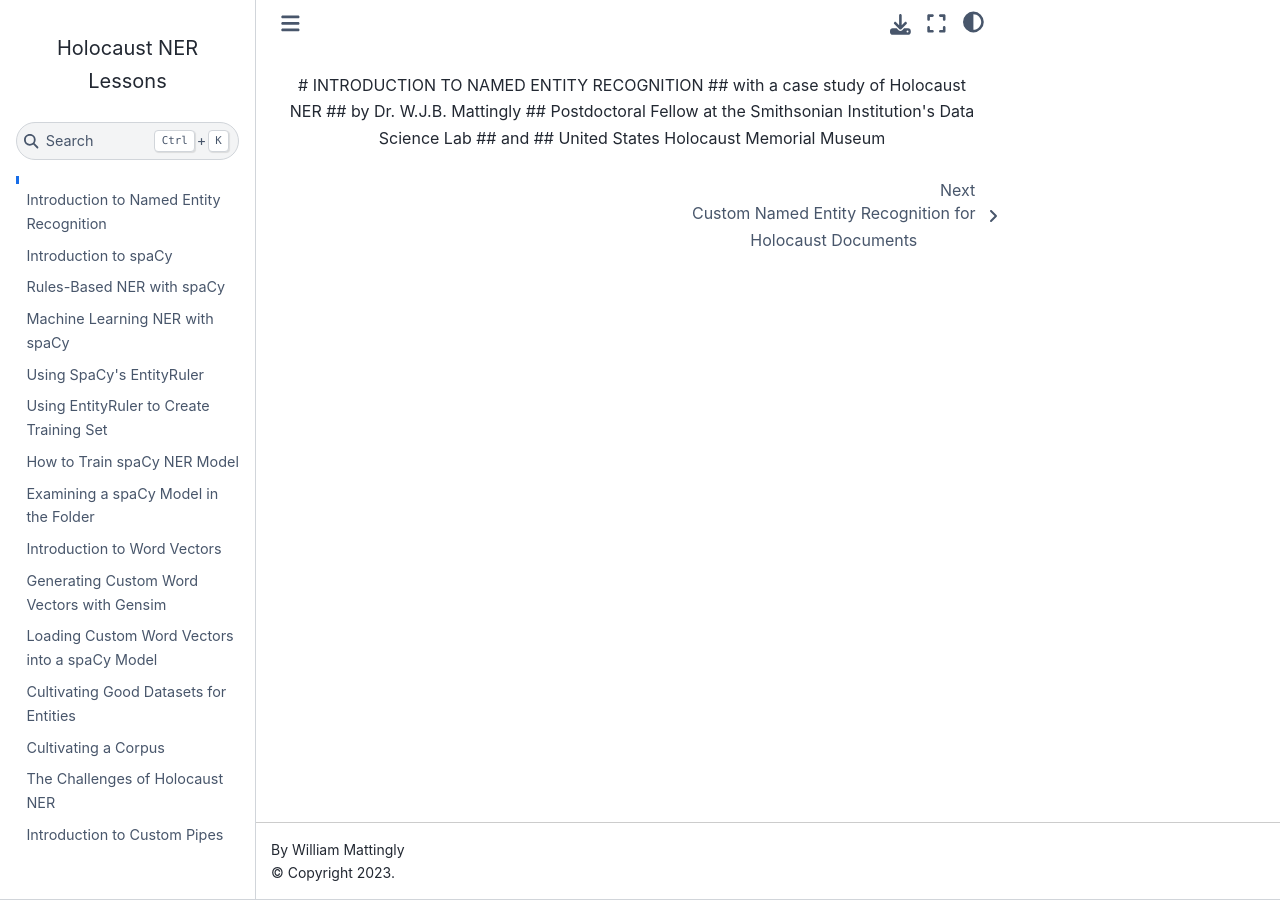
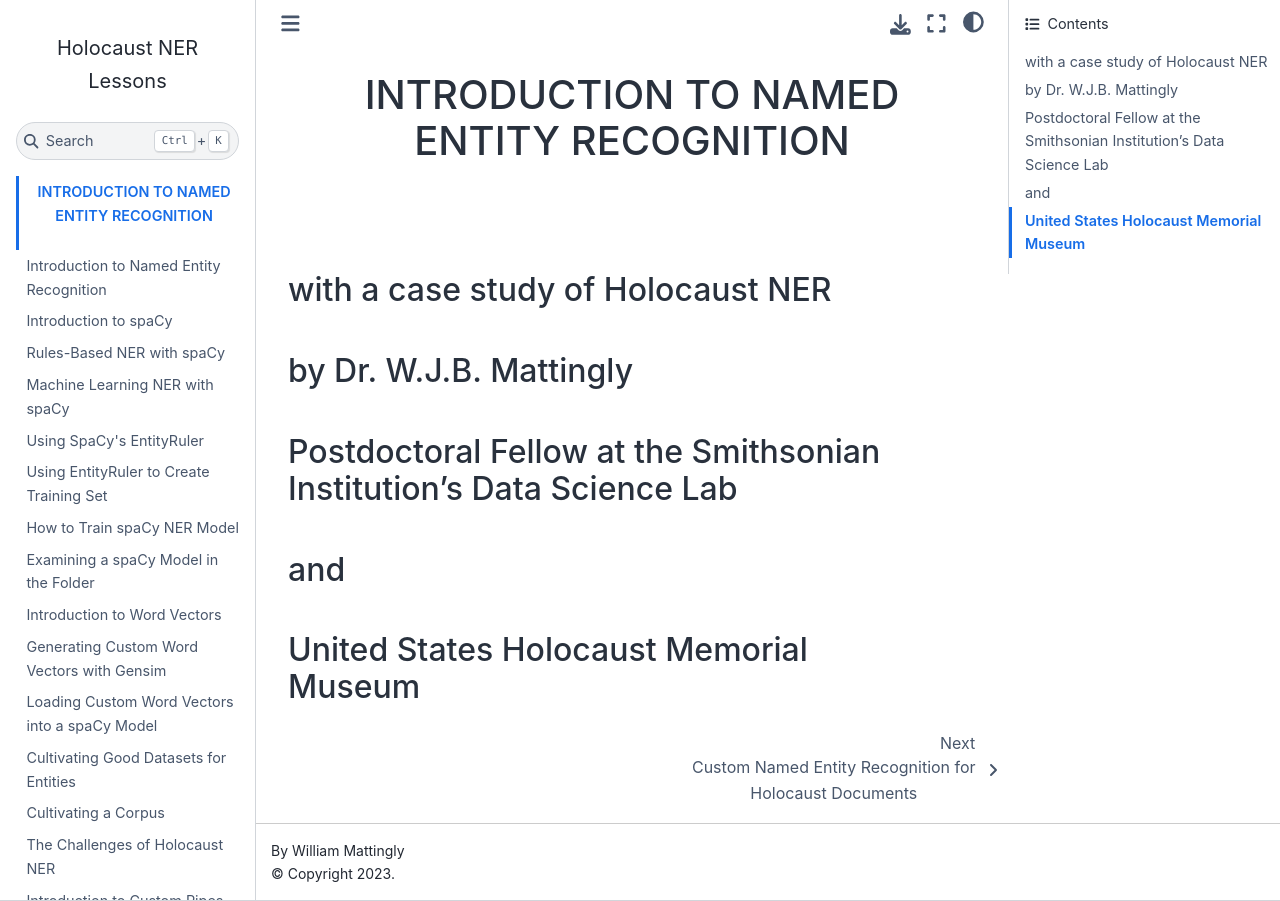
Before and after one commit to wjbmattingly/holocaust_ner_lessons, a Jupyter Book: the page built from intro.md, in a window 1280 px wide. Built offline with Jupyter Book 1.0.4 settings and Sphinx 7.4.7 and the Sphinx Book theme 1.1.4, drawn with Linux system fonts in a browser that asks for light colours.

Commit message:
Update intro.md

```diff
--- a/intro.md
+++ b/intro.md
@@ -1,8 +1,6 @@
-<p align="center">
-# INTRODUCTION TO NAMED ENTITY RECOGNITION
+# <p align="center">INTRODUCTION TO NAMED ENTITY RECOGNITION</p>
 ## with a case study of Holocaust NER
 ## by Dr. W.J.B. Mattingly
 ## Postdoctoral Fellow at the Smithsonian Institution's Data Science Lab
 ## and
 ## United States Holocaust Memorial Museum
-</p>
```
